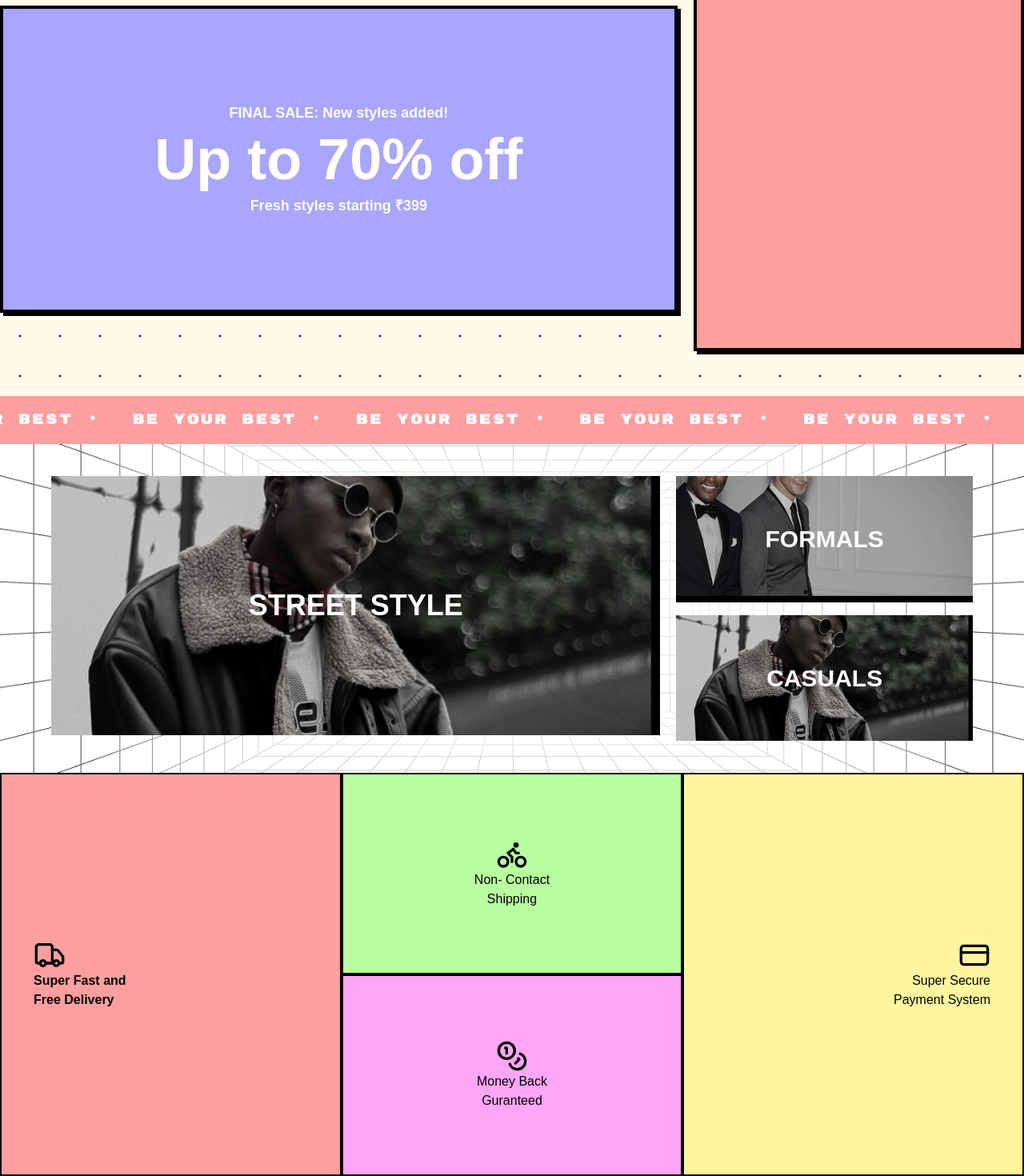
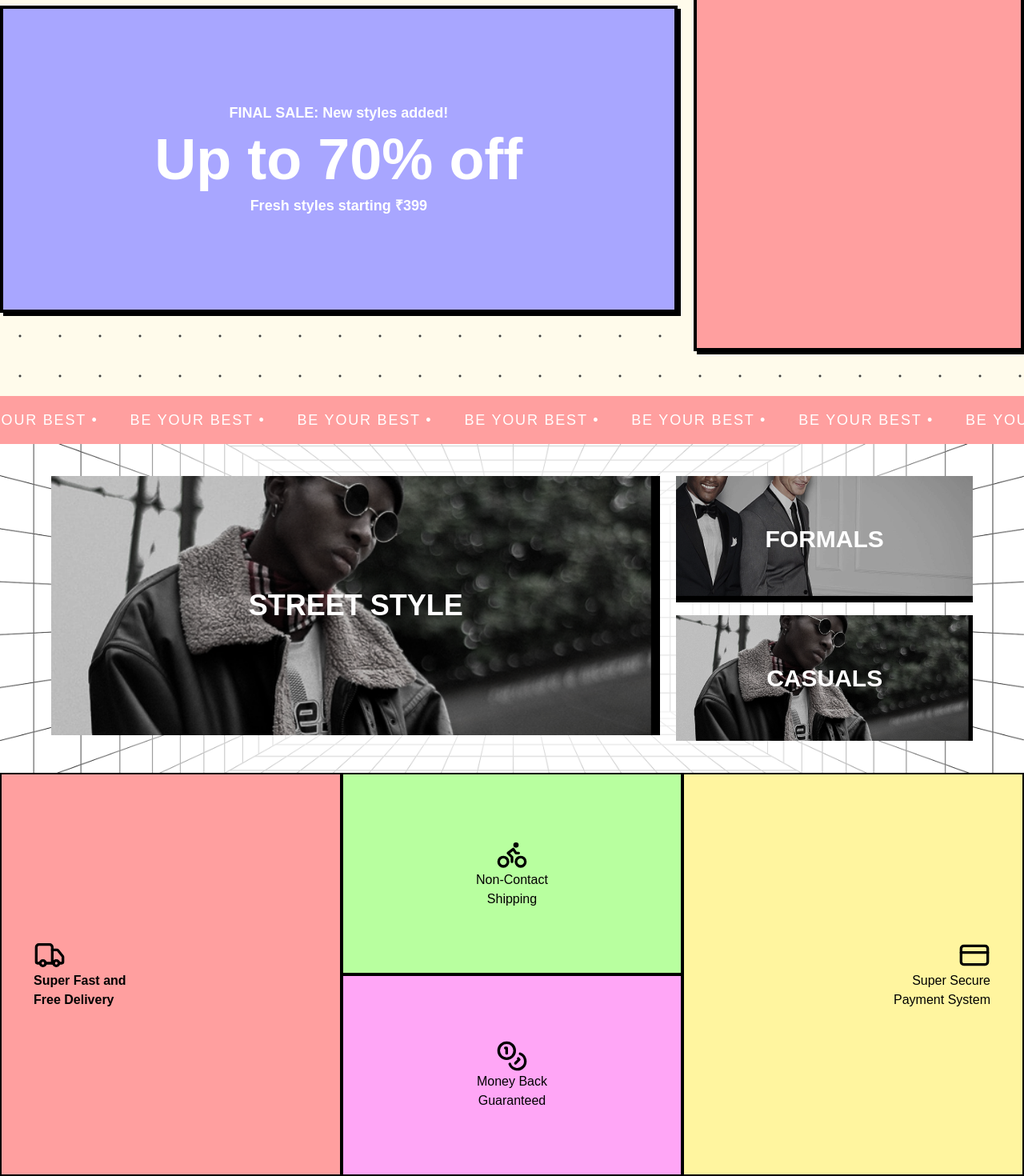
Before and after one commit to harsh07may/shipkart-client, a Next.js app: page / in a window 1280 px wide. Shown: the part 271-1741 px from the top of the page at 80% size. Built offline with nearby package versions, Linux system fonts and the light colour scheme; a web font is replaced by a local one.

Commit message:
fix: Correct typos in DetailsSection and update font class in MarqueeSection

```diff
--- a/src/app/(main)/_components/DetailsSection.tsx
+++ b/src/app/(main)/_components/DetailsSection.tsx
@@ -12,11 +12,11 @@ export default function DetailsSection() {
       </div>
       <div className="col-span-1 row-span-1 flex flex-col items-center border-2 bg-[#B8FF9F] px-10 py-20">
         <BikeIcon className="h-10 w-10" />
-        <p className="w-32 text-center">Non- Contact Shipping</p>
+        <p className="w-32 text-center">Non-Contact Shipping</p>
       </div>
       <div className="col-span-1 row-span-1 flex flex-col items-center border-2 bg-[#FFA6F6] px-10 py-20">
         <CoinsIcon className="h-10 w-10" />
-        <p className="w-32 text-center">Money Back Guranteed</p>
+        <p className="w-32 text-center">Money Back Guaranteed</p>
       </div>
       <div className="col-span-1 row-span-2 flex flex-col items-end justify-center border-2 bg-[#FFF59F] px-10 py-20">
         <CreditCardIcon className="h-10 w-10" />
--- a/src/app/(main)/_components/MaqueeSection.tsx
+++ b/src/app/(main)/_components/MaqueeSection.tsx
@@ -19,7 +19,7 @@ export default function MarqueeSection() {
   return (
     <div
       ref={containerRef}
-      className="font-rubrik-mono relative overflow-hidden bg-[#FF9F9F] py-4"
+      className="font-rubik-mono relative overflow-hidden bg-[#FF9F9F] py-4"
     >
       <motion.div
         style={{ x: smoothX }}
--- a/src/app/globals.css
+++ b/src/app/globals.css
@@ -61,7 +61,7 @@
   --shadow-shadow: var(--shadow);
   --font-sans: var(--font-overpass-mono);
   --font-mono: var(--font-overpass-mono);
-  --font-rubrik-mono: var(--font-rubrik-mono);
+  --font-rubik-mono: var(--font-rubik-mono);
   --font-weight-base: 500;
   --font-weight-heading: 700;
 }
```
